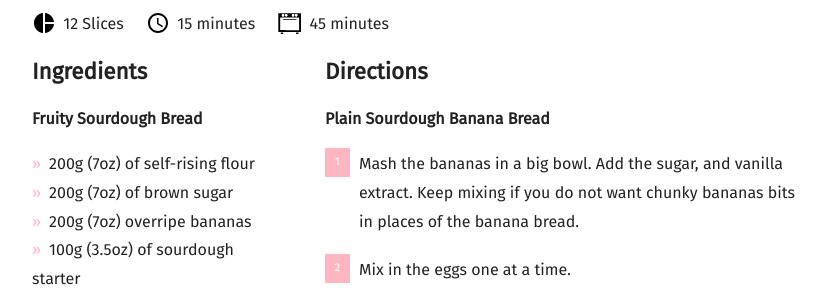
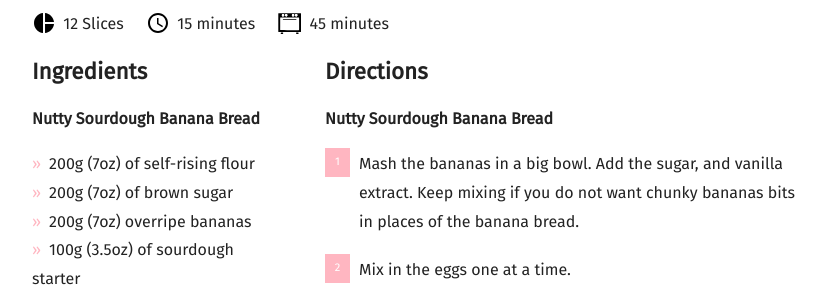
Before and after one commit to mcginleyireland/irishbaking.github.io, a Jekyll site: the page built from _posts/2023-02-18-nutty-sourdough-banana-bread.md, in a window 1280 px wide and 900 px high, scrolled down 1302 px. Shown: the part 151-449 px from the top of the window, without its empty margins (58-884 px from the left). Built offline with Jekyll 4.4.1, drawn with Linux system fonts in a browser that asks for light colours; nearby versions of some CDN libraries; some web fonts are replaced; some of the changed text lies outside the part shown.

Commit message:
Updating the banana bread recipies.

```diff
--- a/_posts/2023-02-18-nutty-sourdough-banana-bread.md
+++ b/_posts/2023-02-18-nutty-sourdough-banana-bread.md
@@ -1,15 +1,15 @@
 ---
 date: 2023-02-18
-title: Fruity Sourdough Banana Bread
+title: Nutty Sourdough Banana Bread
 categories:
   - Banana Breads
-featured_image: https://irishbaking.ie/images/Banana_Breads/Fruity_Sourdough_Banana_Bread/Image_1.jpg
+featured_image: https://irishbaking.ie/images/Banana_Breads/Nutty_Sourdough_Banana_Bread/Image_1.jpg
 recipe:
   servings: 12 Slices
   prep: 15 minutes
   cook: 45  minutes
   ingredients_markdown: |-
-    **Fruity Sourdough Bread**
+    **Nutty Sourdough Banana Bread**
 
     * 200g (7oz) of self-rising  flour
     * 200g (7oz) of brown sugar
@@ -22,7 +22,7 @@ recipe:
     * 2 eggs
 
   directions_markdown: |-
-    **Plain Sourdough Banana Bread**
+    **Nutty Sourdough Banana Bread**
 
     1. Mash the bananas in a big bowl. Add the sugar, and vanilla extract. Keep mixing if you do not want chunky bananas bits in places of the banana bread.
     2. Mix in the eggs one at a time.
@@ -40,10 +40,10 @@ recipe:
 ---
 Banana Bread, Sourdough and fruit, an execelent combination.
 
-![Cake](https://irishbaking.ie/images/Banana_Breads/Fruity_Sourdough_Banana_Bread/Image_2.jpg)
+![Cake](https://irishbaking.ie/images/Banana_Breads/Nutty_Sourdough_Banana_Bread/Image_2.jpg)
 
 Really liked the combo of the banana bread and the sourdough. Smells so good.
 
-![Cake](https://irishbaking.ie/images/Banana_Breads/Fruity_Sourdough_Banana_Bread/Image_3.jpg)
+![Cake](https://irishbaking.ie/images/Banana_Breads/Nutty_Sourdough_Banana_Bread/Image_3.jpg)
 
 Easy to slice and hard to stop :D!
```
Also changed, not shown: _posts/2023-02-18-fruity-sourdough-banana-bread.md (+2 -2 lines).
